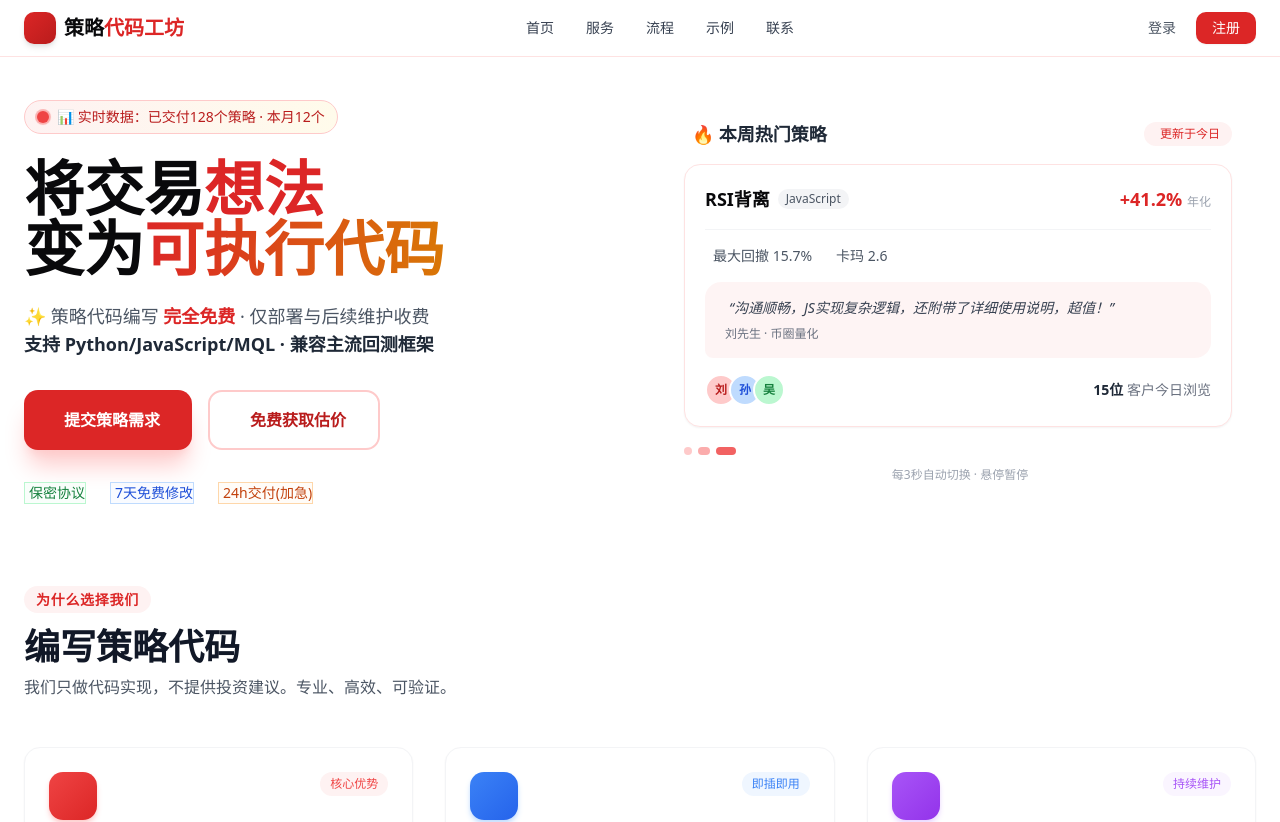
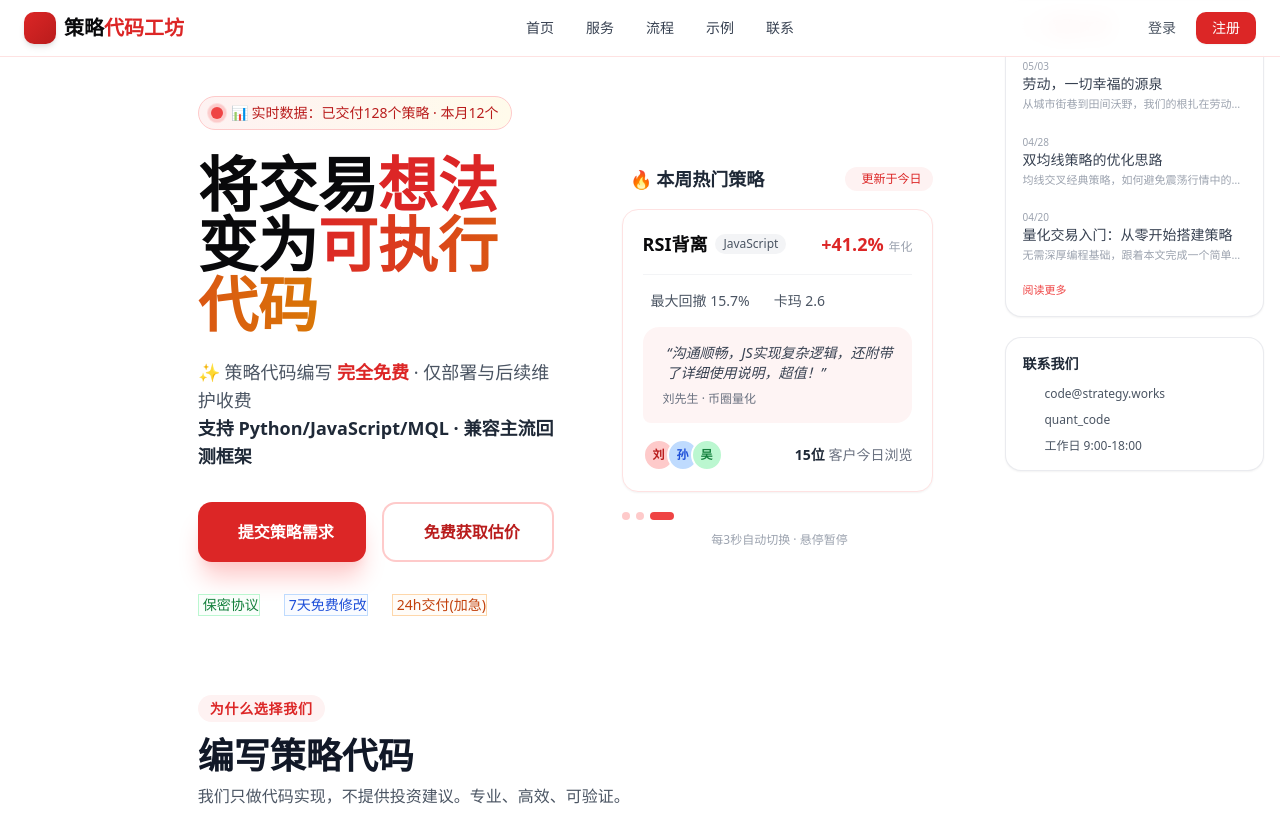
Before and after one commit to wedecwdf/djkfvbkf, a React (Vite) app: page / in a window 1280 px wide. Shown: the top 822 px of the page. Built offline with nearby package versions, Linux system fonts and the light colour scheme; no server answers; the database is empty.

Commit message:
feat: 首页升级为三栏布局，右侧边栏展示最新文章与联系方式

```diff
--- a/src/App.tsx
+++ b/src/App.tsx
@@ -10,18 +10,28 @@ import Profile from "./sections/Profile";
 import AdminLogin from "./pages/AdminLogin";
 import AdminDashboard from "./pages/AdminDashboard";
 import ProtectedAdminRoute from "./components/ProtectedAdminRoute";
-import LatestArticles from "./components/LatestArticles";
+import RightSidebar from "./components/RightSidebar";
 
 function HomePage() {
   return (
     <>
       <Navbar />
-      <Hero />
-      <Services />
-      <LatestArticles />
-      <Workflow />
-      <CodeExample />
-      <ContactCTA />
+      <div className="max-w-[1400px] mx-auto flex gap-0 px-4">
+        {/* 左侧留白 */}
+        <aside className="hidden xl:block w-[12%] flex-shrink-0"></aside>
+        {/* 中间核心内容 */}
+        <main className="flex-1 min-w-0 xl:w-[60%] px-2">
+          <Hero />
+          <Services />
+          <Workflow />
+          <CodeExample />
+          <ContactCTA />
+        </main>
+        {/* 右侧边栏 */}
+        <aside className="hidden xl:block w-[22%] flex-shrink-0 pl-4">
+          <RightSidebar />
+        </aside>
+      </div>
       <Footer />
     </>
   );
--- /dev/null
+++ b/src/components/RightSidebar.tsx
@@ -0,0 +1,74 @@
+import { useEffect, useState } from "react";
+import { supabase } from "@/lib/supabaseClient";
+
+interface Article {
+  id: string;
+  title: string;
+  excerpt: string;
+  published_at: string;
+}
+
+export default function RightSidebar() {
+  const [articles, setArticles] = useState<Article[]>([]);
+
+  useEffect(() => {
+    supabase
+      .from("articles")
+      .select("id, title, excerpt, published_at")
+      .eq("status", "published")
+      .order("published_at", { ascending: false })
+      .limit(3)
+      .then(({ data }) => {
+        if (data && data.length > 0) {
+          setArticles(data);
+        } else {
+          // 静态示例数据（当数据库无文章时展示）
+          setArticles([
+            { id: "demo-1", title: "劳动，一切幸福的源泉", excerpt: "从城市街巷到田间沃野，我们的根扎在劳动人民之中。", published_at: "2026-05-03" },
+            { id: "demo-2", title: "双均线策略的优化思路", excerpt: "均线交叉经典策略，如何避免震荡行情中的反复止损？", published_at: "2026-04-28" },
+            { id: "demo-3", title: "量化交易入门：从零开始搭建策略", excerpt: "无需深厚编程基础，跟着本文完成一个简单的均线策略。", published_at: "2026-04-20" },
+          ]);
+        }
+      });
+  }, []);
+
+  return (
+    <div className="space-y-5">
+      {/* 最新文章卡片 */}
+      <div className="bg-white rounded-2xl border border-gray-200/80 shadow-sm p-4">
+        <div className="flex items-center gap-2 mb-3">
+          <span className="w-5 h-5 bg-red-100 text-red-500 rounded flex items-center justify-center text-[10px]"><i className="fas fa-bolt"></i></span>
+          <span className="text-sm font-semibold text-red-600 uppercase tracking-wider">最新文章</span>
+        </div>
+        <div className="space-y-0.5">
+          {articles.map((article) => (
+            <a
+              key={article.id}
+              href={`/article.html?id=${article.id}`}
+              className="article-side-item flex flex-col py-2.5 group"
+            >
+              <span className="text-[10px] text-gray-400">
+                {new Date(article.published_at).toLocaleDateString("zh-CN", { month: "2-digit", day: "2-digit" })}
+              </span>
+              <h4 className="text-sm text-gray-700 group-hover:text-red-600 transition line-clamp-1">{article.title}</h4>
+              <p className="text-[11px] text-gray-400 line-clamp-1 mt-0.5">{article.excerpt}</p>
+            </a>
+          ))}
+        </div>
+        <a href="#" className="mt-2 text-[11px] text-red-500 font-medium hover:underline inline-flex items-center gap-1">
+          阅读更多 <i className="fas fa-arrow-right text-[10px]"></i>
+        </a>
+      </div>
+
+      {/* 联系卡片 */}
+      <div className="bg-white rounded-2xl border border-gray-200/80 shadow-sm p-4">
+        <h4 className="text-sm font-semibold text-gray-800 mb-3">联系我们</h4>
+        <div className="space-y-2.5 text-xs text-gray-600">
+          <div className="flex items-center gap-2"><i className="far fa-envelope text-red-400 w-3.5"></i>code@strategy.works</div>
+          <div className="flex items-center gap-2"><i className="fab fa-weixin text-green-500 w-3.5"></i>quant_code</div>
+          <div className="flex items-center gap-2"><i className="far fa-clock text-amber-500 w-3.5"></i>工作日 9:00-18:00</div>
+        </div>
+      </div>
+    </div>
+  );
+}
```
